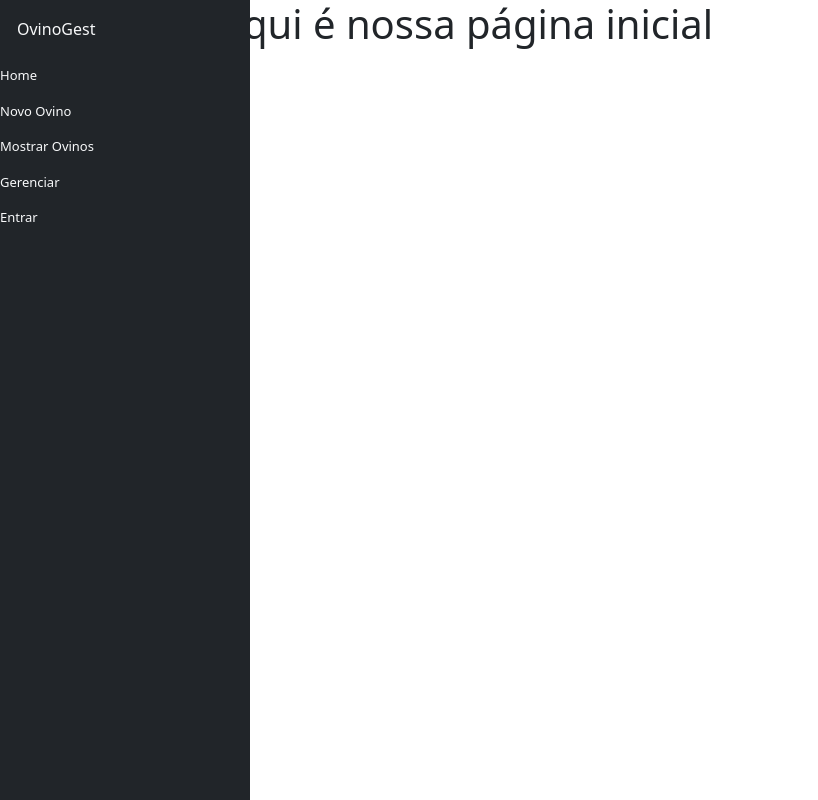
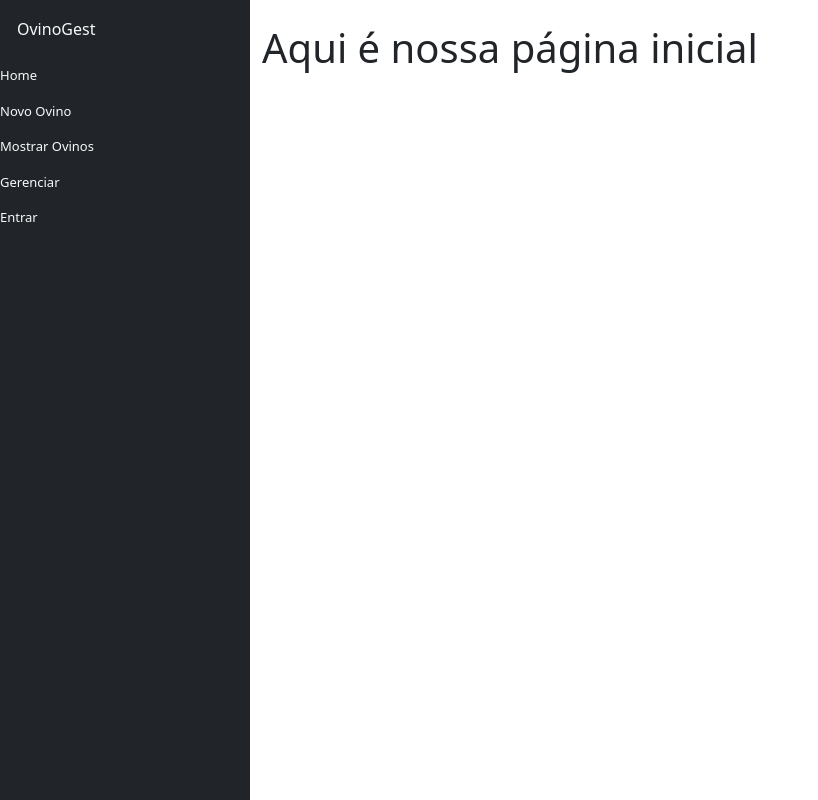
Before and after one commit to rogeriopsdev/ovinogest, a Django app: page / in a window 1280 px wide. Shown: the whole page, without its empty margins (0-818 px from the left). Run offline with Django 5.2, Linux system fonts and the light colour scheme.

Commit message:
Update base.html

```diff
--- a/ovinogestApp/templates/ovino/base.html
+++ b/ovinogestApp/templates/ovino/base.html
@@ -2,6 +2,7 @@
 <html lang="en">
 <head>
     <meta charset="UTF-8">
+    <meta name="viewport" content="width=device-width, initial-scale=1.0"> <!-- Torna a página responsiva -->
     <link href="https://cdn.jsdelivr.net/npm/bootstrap@5.3.3/dist/css/bootstrap.min.css" rel="stylesheet"
           integrity="sha384-QWTKZyjpPEjISv5WaRU9OFeRpok6YctnYmDr5pNlyT2bRjXh0JMhjY6hW+ALEwIH" crossorigin="anonymous">
     <link rel="stylesheet" href="/static/css/meu.css">
@@ -9,12 +10,11 @@
 </head>
 <body style="font-size: small">
 
-<div class="d-flex ">
+<div class="d-flex flex-wrap">
     <!-- Sidebar -->
     <div id="sidebar" class="sidebar text-light position-fixed h-100 d-none d-lg-block border-light-subtle bg-dark">
-        <a href="{% url 'home' %}" class="btn  py-3 px-3 text-light">OvinoGest</a>
+        <a href="{% url 'home' %}" class="btn py-3 px-3 text-light">OvinoGest</a>
         <ul class="navbar-nav flex-column">
-
             <li class="nav-item">
                 <a class="nav-link active" aria-current="page" href="{% url 'home' %}">Home</a>
             </li>
@@ -28,13 +28,14 @@
                 <a class="nav-link" href="{% url 'adm_ovino' %}">Gerenciar</a>
             </li>
             <li class="nav-item">
-                <a class="nav-link ">Entrar</a>
+                <a class="nav-link">Entrar</a>
             </li>
         </ul>
     </div>
 
     <!-- Main Content -->
     <div id="content" class="content flex-grow-1 ms-lg-250">
+        <!-- Navbar para telas pequenas -->
         <nav class="navbar navbar-light bg-light d-lg-none">
             <div class="container-fluid">
                 <button id="toggleSidebar" class="navbar-toggler" type="button" aria-label="Toggle sidebar">
@@ -45,35 +46,21 @@
         </nav>
 
         <!-- Conteúdo principal -->
-
+        <div class="container mt-4">
+            {% block conteudo %}
+            <!--Conteudo aqui -->
+            {% endblock conteudo %}
+        </div>
     </div>
 </div>
 
-
-<div class="row">
-    <div class="display-1 col-lg-2">
-    </div>
-    <div class="col-lg-8">
-
-
-
-        <div>
-            {% block conteudo %}
-
-                <!--Conteudo aqui !-->
-            {% endblock conteudo %}
-
-        </div>
-
-    </div>
-</div>
 <script>
     document.addEventListener("DOMContentLoaded", () => {
         const sidebar = document.getElementById("sidebar");
         const toggleButton = document.getElementById("toggleSidebar");
 
         toggleButton.addEventListener("click", () => {
-            sidebar.classList.toggle("hidden");
+            sidebar.classList.toggle("d-none");
         });
     });
 </script>
```
